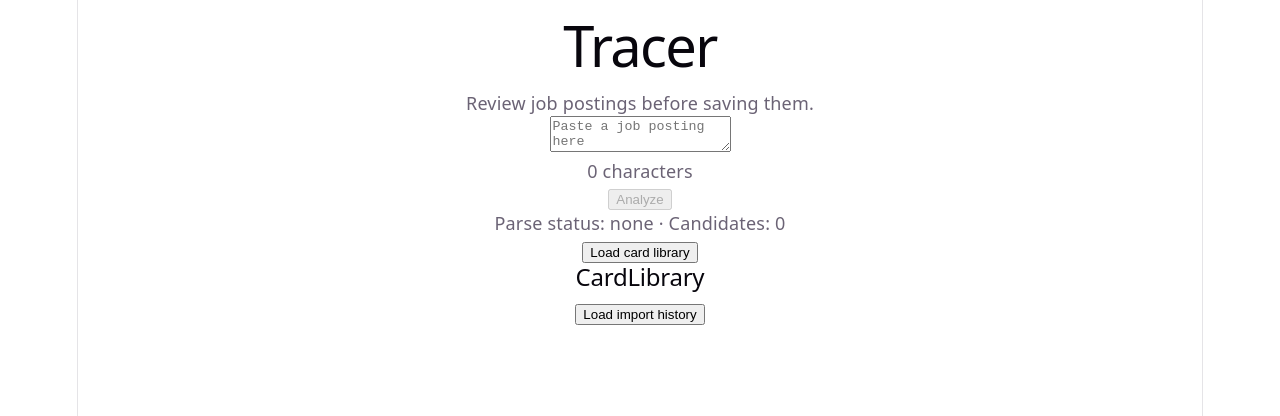
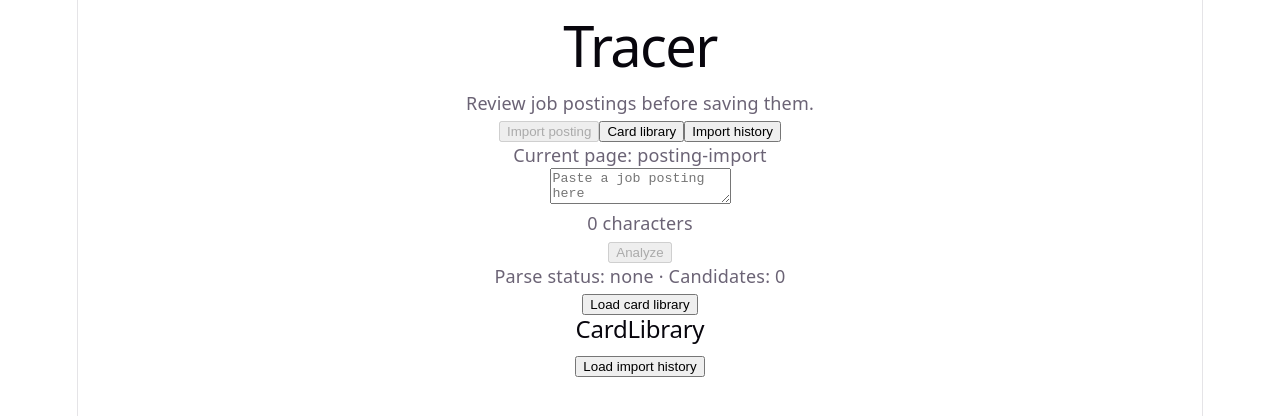
Before and after one commit to dylanxc-cnde/Tracer, a React (Vite) app in the folder frontend/: page / in a window 1280 px wide. Shown: the top 416 px of the page. Built offline with nearby package versions, Linux system fonts and the light colour scheme.

Commit message:
add: page state maschine

```diff
--- a/frontend/src/App.tsx
+++ b/frontend/src/App.tsx
@@ -17,8 +17,13 @@ import { PostingCardSummary } from './components/PostingCardSummary'
 import { CardLibrary } from './components/CardLibrary'
 import { ImportHistory } from './components/ImportHistory'
 
+type AppPage =
+  | 'posting-import'
+  | 'card-library'
+  | 'import-history'
 
 function App() {
+  const [currentPage, setCurrentPage] = useState<AppPage>('posting-import')
   const [postingText, setPostingText] = useState('')
   const [isLoading, setIsLoading] = useState(false)
   const [parseResult, setParseResult] = useState<PostingParseResult | null>(null)
@@ -215,6 +220,37 @@ function App() {
       <h1>Tracer</h1>
       <p>Review job postings before saving them.</p>
 
+      <nav aria-label="Main navigation">
+        <button
+          type="button"
+          onClick={() => setCurrentPage('posting-import')}
+          disabled={currentPage === 'posting-import'}
+        >
+          Import posting
+        </button>
+
+        <button
+          type="button"
+          onClick={() => setCurrentPage('card-library')}
+          disabled={currentPage === 'card-library'}
+        >
+          Card library
+        </button>
+
+        <button
+          type="button"
+          onClick={() => setCurrentPage('import-history')}
+          disabled={currentPage === 'import-history'}
+        >
+          Import history
+        </button>
+      </nav>
+
+      <p>Current page: {currentPage}</p>
+
+
+
+
       <textarea
         placeholder="Paste a job posting here"
         value={postingText}
```
Also changed, not shown: frontend/src/pages/CardLibraryPage.tsx (added), frontend/src/pages/ImportHistoryPage.tsx (added), frontend/src/pages/PostingImportPage.tsx (added).
